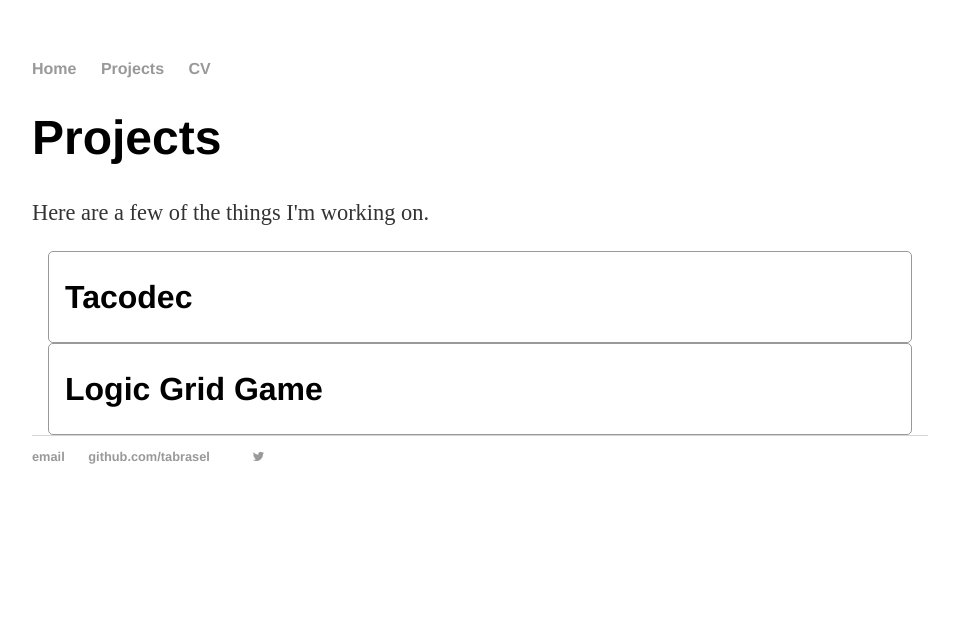
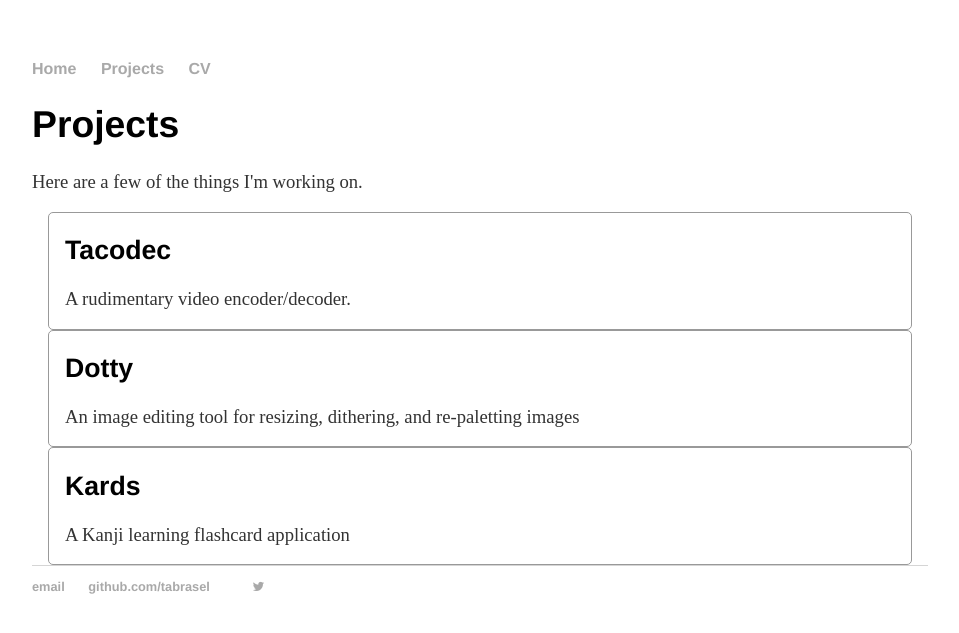
Before and after one commit to tabrasel/tabrasel.github.io, a Jekyll site: the page built from projects.html, in a window 1280 px wide. Shown: the top 633 px of the page, without its empty margins (160-1119 px from the left). Built offline with Jekyll 4.4.1, drawn with Linux system fonts in a browser that asks for light colours.

Commit message:
more projects and styling

```diff
--- a/css/main.css
+++ b/css/main.css
@@ -2,40 +2,48 @@ body {
     margin: 60px auto;
     width: 70%;
 }
+
 nav ul, footer ul {
     font-family:'Helvetica', 'Arial', 'Sans-Serif';
     padding: 0px;
     list-style: none;
     font-weight: bold;
 }
+
 nav ul li, footer ul li {
     display: inline;
     margin-right: 20px;
 }
+
 a {
     text-decoration: none;
-    color: #999;
+    color: DarkGray;
 }
+
 a:hover {
     text-decoration: underline;
 }
+
 h1 {
-    font-size: 3em;
+    font-size: 28pt;
     font-family:'Helvetica', 'Arial', 'Sans-Serif';
 }
+
 h2 {
-    font-size: 2em;
+    font-size: 20pt;
     font-family:'Helvetica', 'Arial', 'Sans-Serif';
 }
+
 p {
-    font-size: 1.4em;
-    line-height: 1.4em;
+    font-size: 14pt;
     color: #333;
 }
+
 footer {
     border-top: 1px solid #d5d5d5;
     font-size: .8em;
 }
+
 img.thumbnail-circle {
     width: 256px;
     height: 256px;
--- a/index.html
+++ b/index.html
@@ -5,6 +5,6 @@ title: Tate Brasel
 <div class="blurb">
 	<h1>Hi, I'm Tate Brasel!</h1>
     <p>Computer science undergrad at Seattle University and data scientist at <a href="https://mazamascience.com/">Mazama Science</a>.</p>
-    <p>When I'm not reading golden-age mystery novels or watching giallo films, I also write some fun graphics programs and other small applications. I might even finish one someday!</p>
+    <p>When I'm not reading golden-age mystery novels or watching Gialli, I also write some fun graphics programs and other small applications. I might even finish one someday!</p>
     <img src="res/portrait_thumbnail.JPG" class="thumbnail-circle"></img>
 </div><!-- /.blurb -->
--- a/projects.html
+++ b/projects.html
@@ -3,14 +3,25 @@ layout: default
 title: Tate Brasel
 ---
 <div class="blurb">
+
 	<h1>Projects</h1>
     <p>Here are a few of the things I'm working on.</p>
 
-    <div class="project-blurb">
-        <h2>Tacodec</h2>
+    <div class="project-area">
+        <div class="project-blurb">
+            <h2>Tacodec</h2>
+            <p>A rudimentary video encoder/decoder.</p>
+        </div>
+
+        <div class="project-blurb">
+            <h2>Dotty</h2>
+            <p>An image editing tool for resizing, dithering, and re-paletting images</p>
+        </div>
+
+        <div class="project-blurb">
+            <h2>Kards</h2>
+            <p>A Kanji learning flashcard application</p>
+        </div>
     </div>
 
-    <div class="project-blurb">
-        <h2>Logic Grid Game</h2>
-    </div>
 </div><!-- /.blurb -->
```
